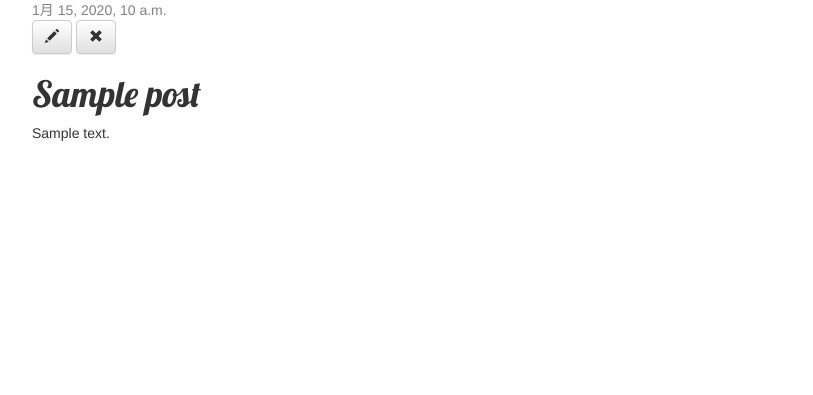
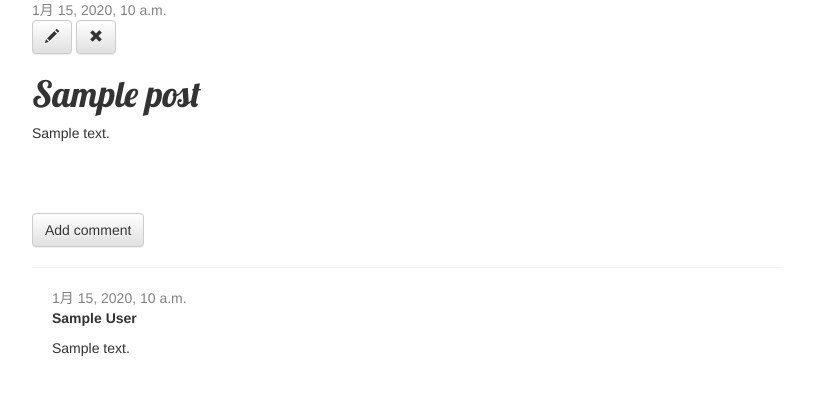
Before and after one commit to dev001hajipro/my-first-blog, a Django app: page /post/1/ in a window 1280 px wide. Shown: the part 144-539 px from the top of the page, without its empty margins (23-836 px from the left). Run offline with Django 3.2, Linux system fonts and the light colour scheme; tables that the repository leaves empty hold one stand-in row (values such as "Sample post"); some libraries are stand-ins or nearby versions.

Commit message:
add comment

```diff
--- a/blog/admin.py
+++ b/blog/admin.py
@@ -3,7 +3,8 @@
 
 from django.contrib import admin
 # カレントディレクトリのmodels.pyから
-from .models import Post
+from .models import Post, Comment
 
 
 admin.site.register(Post)
+admin.site.register(Comment)
--- a/blog/models.py
+++ b/blog/models.py
@@ -2,6 +2,7 @@
 
 from django.db import models
 from django.utils import timezone
+
 
 class Post(models.Model):
     """ブログポスト"""
@@ -18,3 +19,22 @@ class Post(models.Model):
 
     def __str__(self):
         return self.title
+
+    def approved_comments(self):
+        return self.comments.filter(approved_comment=True)
+
+
+class Comment (models.Model):
+    """コメント"""
+    post = models.ForeignKey('blog.Post', related_name='comments')
+    author = models.CharField(max_length=200)
+    text = models.TextField()
+    created_date = models.DateTimeField(default=timezone.now)
+    approved_comment = models.BooleanField(default=False)
+
+    def approve(self):
+        self.approved_comment = True
+        self.save()
+
+    def __str__(self):
+        return self.text
--- a/blog/templates/blog/post_detail.html
+++ b/blog/templates/blog/post_detail.html
@@ -14,6 +14,27 @@
     <h1>{{ post.title }}</h1>
     <p>{{ post.text|linebreaks }}</p>
 
+</div>
 
-</div>
+<a class="btn btn-default" href="{% url 'add_comment_to_post' pk=post.pk %}">Add comment</a>
+
+<hr>
+{% for comment in post.comments.all %}
+{% if user.is_authenticated or comment.approved_comment %}
+    <div class="comment">
+        <div class="date">
+            {{ comment.created_date }}
+            {% if not comment.approved_comment %}
+                <a class="btn btn-default" href="{% url 'comment_remove' pk=comment.pk %}"><span class="glyphicon glyphicon-remove"></span></a>
+                <a class="btn btn-default" href="{% url 'comment_approve' pk=comment.pk %}"><span class="glyphicon glyphicon-ok"></span></a>
+            {% endif %}
+        </div>
+        <strong>{{ comment.author }}</strong>
+        <p>{{ comment.text|linebreaks }}</p>
+    </div>
+    {% endif %}
+{% empty %}
+    <p>No comments here yet :(</p>
+{% endfor %}
+
 {% endblock content %}
--- a/blog/templates/blog/post_list.html
+++ b/blog/templates/blog/post_list.html
@@ -2,10 +2,10 @@
 
 {% block content %} {% for post in posts %}
 <div class="post">
-    <div class="date">
-        {{ post.published_date }}
-    </div>
+    <div class="date">{{ post.published_date }}</div>
     <h1><a href="{% url 'post_detail' pk=post.pk %}">{{ post.title }}</a></h1>
     <p>{{ post.text|linebreaks }}</p>
+    <a href="{% url 'post_detail' pk=post.pk %}">Comments: {{ post.approved_comments.count }}</a>
+</a>
 </div>
 {% endfor %} {% endblock content %}
--- a/blog/urls.py
+++ b/blog/urls.py
@@ -9,5 +9,7 @@ urlpatterns = [
     url(r'^drafts/$', views.post_draft_list, name='post_draft_list'),
     url(r'^post/(?P<pk>\d+)/publish/$', views.post_publish, name='post_publish'),
     url(r'^post/(?P<pk>\d+)/remove/$', views.post_remove, name='post_remove'),
-
+    url(r'^post/(?P<pk>\d+)/comment/$', views.add_comment_to_post, name='add_comment_to_post'),
+    url(r'^comment/(?P<pk>\d+)/approve/$', views.comment_approve, name='comment_approve'),
+url(r'^comment/(?P<pk>\d+)/remove/$', views.comment_remove, name='comment_remove'),
 ]
--- a/blog/views.py
+++ b/blog/views.py
@@ -3,8 +3,8 @@
 from django.contrib.auth.decorators import login_required
 from django.shortcuts import get_object_or_404, redirect, render
 from django.utils import timezone
-from .forms import PostForm
-from .models import Post
+from .forms import PostForm, CommentForm
+from .models import Post, Comment
 
 # Create your views here.
 
@@ -76,3 +76,29 @@ def post_remove(request, pk):
     post = get_object_or_404(Post, pk=pk)
     post.delete()
     return redirect('post_list')
+
+def add_comment_to_post(request, pk):
+    """コメントフォーム"""
+    post = get_object_or_404(Post, pk=pk)
+    if request.method == "POST":
+        form = CommentForm(request.POST)
+        if form.is_valid():
+            comment = form.save(commit=False)
+            comment.post = post     # 外部キー
+            comment.save()
+            return redirect('post_detail', pk=post.pk)
+    else:
+        form = CommentForm()
+    return render(request, 'blog/add_comment_to_post.html', {'form': form})
+
+@login_required
+def comment_approve(request, pk):
+    comment = get_object_or_404(Comment, pk=pk)
+    comment.approve()
+    return redirect('post_detail', pk=comment.post.pk)
+
+@login_required
+def comment_remove(request, pk):
+    comment = get_object_or_404(Comment, pk=pk)
+    comment.delete()
+    return redirect('post_detail', pk=comment.post.pk)
--- a/static/css/blog.css
+++ b/static/css/blog.css
@@ -47,3 +47,7 @@ h1, h2, h3, h4 {
 .post h1 a, .post h1 a:visited {
     color: #000000;
 }
+
+.comment {
+    margin: 20px 0px 20px 20px;
+}
```
Also changed, not shown: blog/forms.py (+8 -1 lines), blog/templates/blog/add_comment_to_post.html (added, +9 -0 lines), blog/migrations/0002_comment.py (added).
